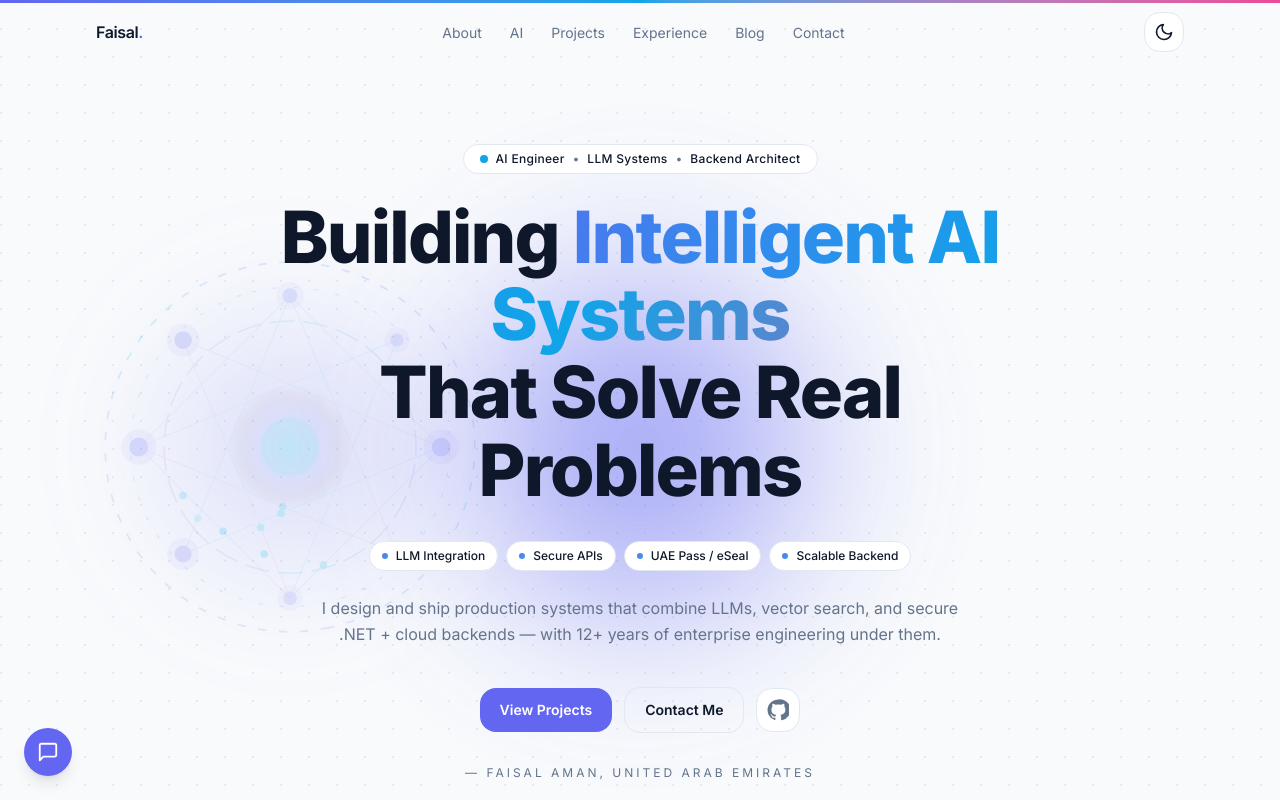
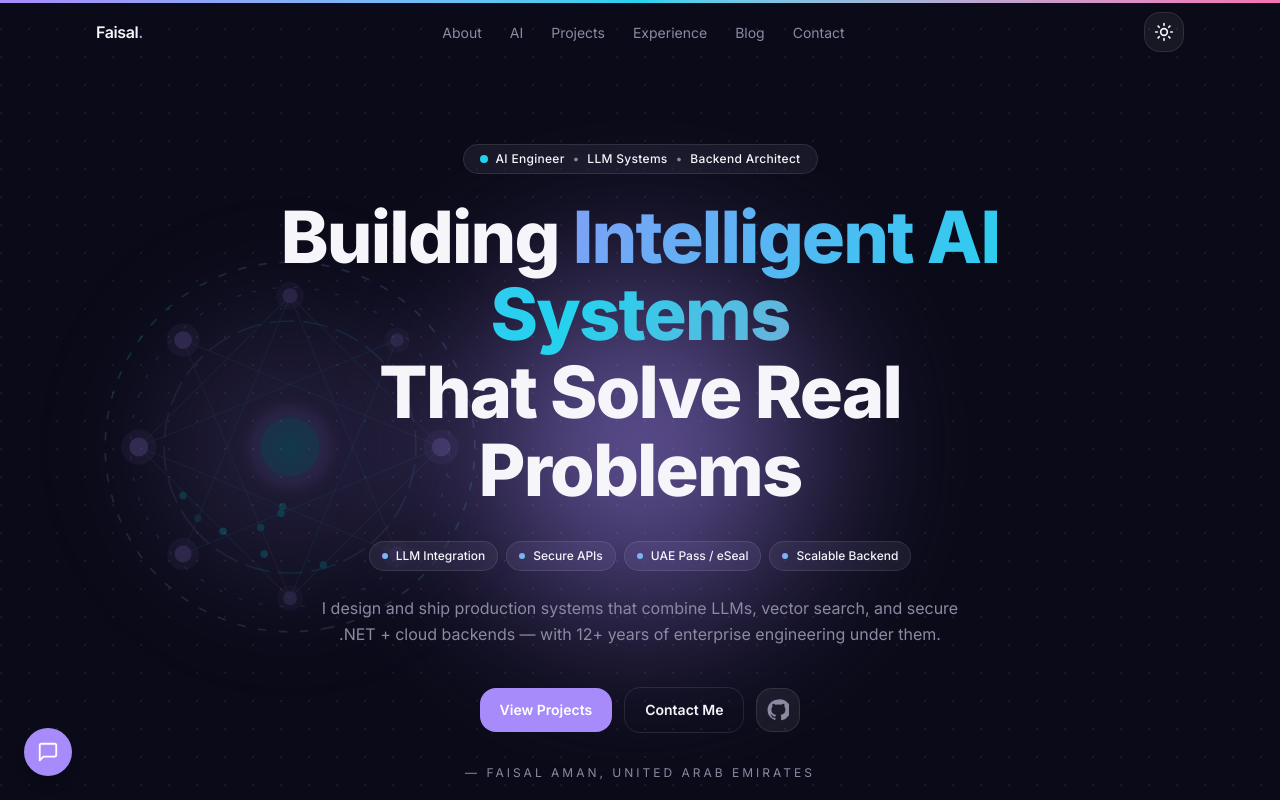
Before and after one commit to faisalaman/portfolio, a React (Vite) app: page / in a window 1280 px wide. Shown: the top 800 px of the page. Built offline with nearby package versions, Linux system fonts and the light colour scheme; the HTML template or start-up script is replaced by a standard one.

Commit message:
Default to dark theme; apply .dark pre-paint to avoid flash

```diff
--- a/index.html
+++ b/index.html
@@ -56,6 +56,19 @@
     <link rel="preconnect" href="https://fonts.googleapis.com" />
     <link rel="preconnect" href="https://fonts.gstatic.com" crossorigin />
     <link href="https://fonts.googleapis.com/css2?family=Inter:wght@400;500;600;700;800&display=swap" rel="stylesheet" />
+
+    <!-- Apply default theme before paint to avoid flash -->
+    <script>
+      (function () {
+        try {
+          var saved = localStorage.getItem('theme');
+          var theme = saved === 'light' ? 'light' : 'dark';
+          if (theme === 'dark') document.documentElement.classList.add('dark');
+        } catch (e) {
+          document.documentElement.classList.add('dark');
+        }
+      })();
+    </script>
   </head>
   <body>
     <div id="root"></div>
--- a/src/hooks/useTheme.js
+++ b/src/hooks/useTheme.js
@@ -6,7 +6,8 @@ function getInitialTheme() {
   if (typeof window === 'undefined') return 'dark';
   const saved = localStorage.getItem(STORAGE_KEY);
   if (saved === 'light' || saved === 'dark') return saved;
-  return window.matchMedia('(prefers-color-scheme: dark)').matches ? 'dark' : 'light';
+  // Dark is the default regardless of system preference.
+  return 'dark';
 }
 
 export function useTheme() {
```
